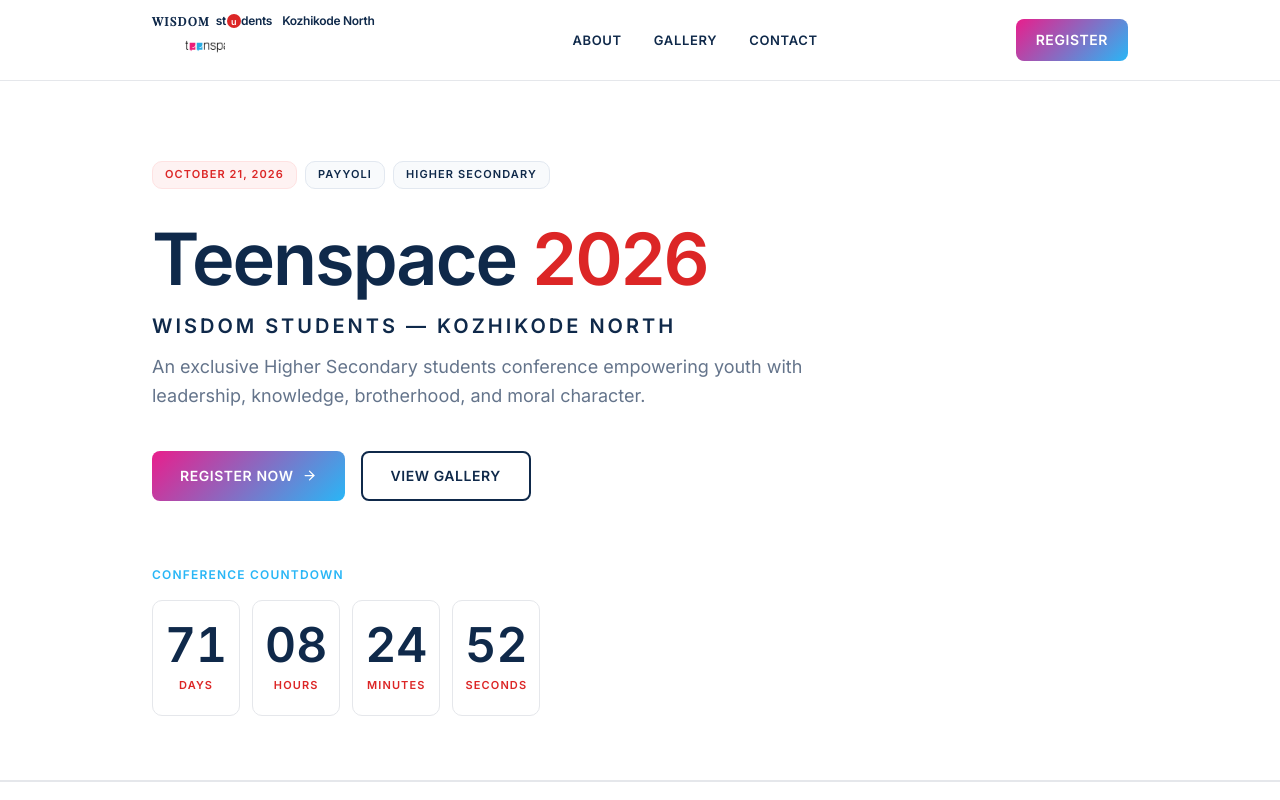
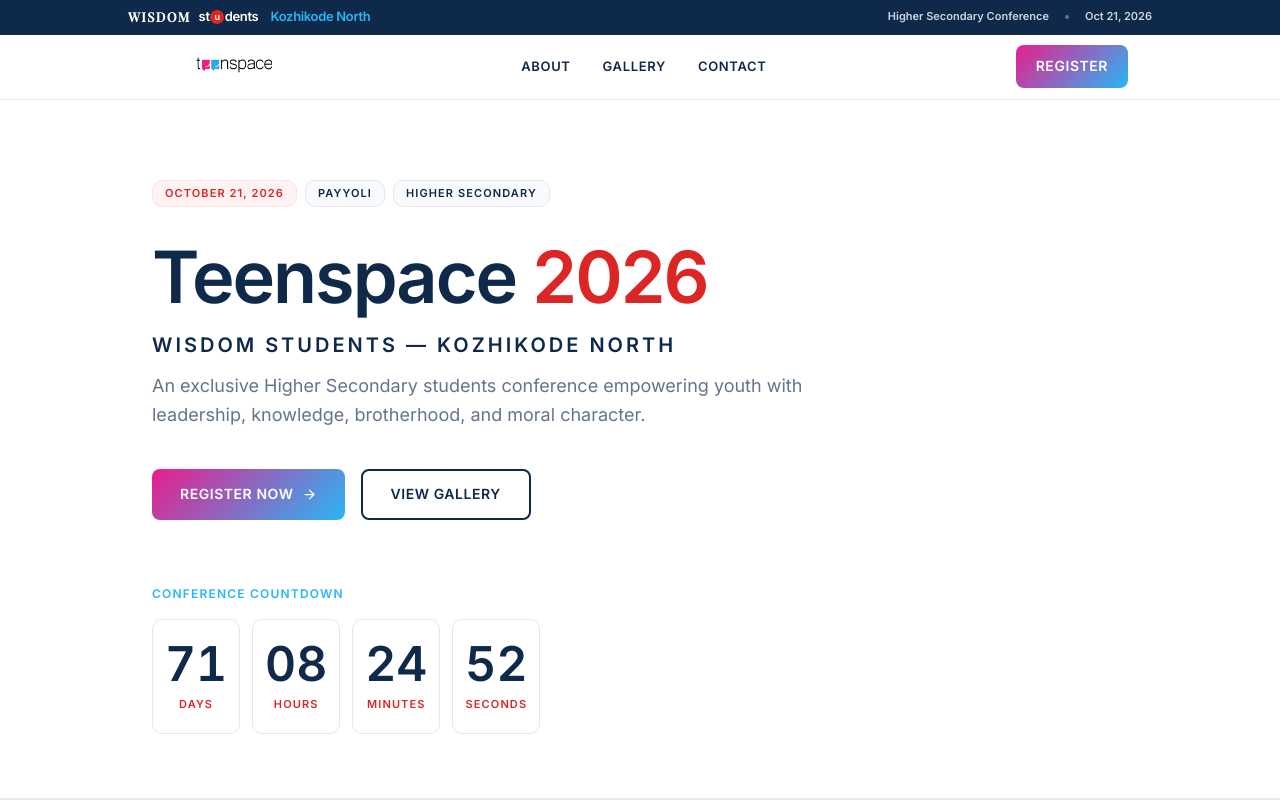
Before and after one commit to Althafx17/teenspace-calicut-north, a React (Vite) app: page / in a window 1280 px wide. Shown: the top 800 px of the page. Built offline with nearby package versions, Linux system fonts and the light colour scheme.

Commit message:
navbar: separate Wisdom Students Kozhikode North logo into top mini-bar & restore main Teenspace logo

```diff
--- a/src/components/Footer.tsx
+++ b/src/components/Footer.tsx
@@ -1,4 +1,4 @@
-import { BrandLogo } from './Navbar'
+import { WisdomStudentsTag } from './Navbar'
 import { socials } from './Contact'
 
 export default function Footer() {
@@ -6,8 +6,20 @@
     <footer className="bg-white border-t border-[#e5e7eb] py-10">
       <div className="max-w-5xl mx-auto px-6 flex flex-col sm:flex-row items-center justify-between gap-6">
 
-        {/* Brand Logo */}
-        <BrandLogo />
+        {/* Brand Logo & Tag */}
+        <div className="flex flex-col items-center sm:items-start gap-1">
+          <WisdomStudentsTag theme="light" />
+          <div className="h-8 overflow-hidden flex items-center justify-start mt-1">
+            <img
+              src="/TEENSPACE-01-2.png"
+              alt="Teenspace Logo"
+              width={100}
+              height={36}
+              decoding="async"
+              className="h-8 w-auto object-contain scale-[1.7] origin-left"
+            />
+          </div>
+        </div>
 
         {/* Navigation & Social Links */}
         <div className="flex flex-col sm:flex-row items-center gap-6">
--- a/src/components/Navbar.tsx
+++ b/src/components/Navbar.tsx
@@ -1,35 +1,20 @@
 import { useState } from 'react'
 import { Menu, X } from 'lucide-react'
+import { socials } from './Contact'
 
-export function BrandLogo({ align = 'start' }: { align?: 'start' | 'center' }) {
-  const isCenter = align === 'center'
+export function WisdomStudentsTag({ theme = 'dark' }: { theme?: 'dark' | 'light' }) {
+  const isDark = theme === 'dark'
   return (
-    <div className={`flex flex-col ${isCenter ? 'items-center text-center' : 'items-start'} justify-center select-none`}>
-      {/* Top Branding Line: WISDOM students Kozhikode North */}
-      <div className="flex items-center gap-1.5 text-[11px] sm:text-[12px] leading-none mb-0.5">
-        <span className="font-serif font-black tracking-widest text-[#0f294a]">
+    <div className="flex items-center gap-2 text-[12px] leading-none select-none">
+      <span className={`font-serif font-black tracking-widest text-[13px] ${isDark ? 'text-white' : 'text-[#0f294a]'}`}>
         WISDOM
       </span>
-        <span className="font-black text-[#0f294a] flex items-center tracking-tight">
+      <span className={`font-black text-[13px] flex items-center tracking-tight ${isDark ? 'text-white' : 'text-[#0f294a]'}`}>
         st<span className="inline-flex items-center justify-center w-3.5 h-3.5 rounded-full bg-[#dc2626] text-white text-[9px] font-black mx-[0.5px] leading-none">u</span>dents
       </span>
-        <span className="font-extrabold text-[#0f294a] ml-1 tracking-tight">
+      <span className={`font-bold text-[13px] tracking-tight ml-1 ${isDark ? 'text-[#29b6f6]' : 'text-[#0f294a]'}`}>
         Kozhikode North
       </span>
-      </div>
-
-      {/* Bottom Logo: Teenspace */}
-      <div className="h-[32px] sm:h-[36px] overflow-hidden flex items-center justify-start">
-        <img
-          src="/TEENSPACE-01-2.png"
-          alt="Teenspace Logo"
-          width={110}
-          height={36}
-          fetchPriority="high"
-          decoding="sync"
-          className="h-[32px] sm:h-[36px] w-auto object-contain scale-[1.65] origin-left"
-        />
-      </div>
     </div>
   )
 }
@@ -44,13 +29,35 @@
   ]
 
   return (
-    <>
-      <header className="sticky top-0 z-50 bg-white border-b border-[#e5e7eb]">
-        <nav className="max-w-5xl mx-auto px-6 h-20 flex items-center justify-between">
+    <header className="sticky top-0 z-50">
+      {/* Mini Top Bar */}
+      <div className="bg-[#0f294a] text-white py-2 px-6 border-b border-slate-800/60">
+        <div className="max-w-5xl mx-auto flex items-center justify-between">
+          <WisdomStudentsTag theme="dark" />
 
-          {/* Logo */}
-          <a href="#home" className="flex items-center">
-            <BrandLogo />
+          <div className="hidden sm:flex items-center gap-4 text-slate-300 text-[11px] font-semibold">
+            <span>Higher Secondary Conference</span>
+            <span className="w-1 h-1 rounded-full bg-slate-500" />
+            <span>Oct 21, 2026</span>
+          </div>
+        </div>
+      </div>
+
+      {/* Main Navbar */}
+      <nav className="bg-white border-b border-[#e5e7eb]">
+        <div className="max-w-5xl mx-auto px-6 h-16 flex items-center justify-between">
+
+          {/* Restored Teenspace Logo */}
+          <a href="#home" className="flex items-center justify-start w-[120px] h-[44px] overflow-hidden">
+            <img
+              src="/TEENSPACE-01-2.png"
+              alt="Teenspace Logo"
+              width={120}
+              height={44}
+              fetchPriority="high"
+              decoding="sync"
+              className="h-[44px] w-auto object-contain scale-[1.8] origin-left"
+            />
           </a>
 
           {/* Desktop Links */}
@@ -79,13 +86,23 @@
           >
             {open ? <X size={22} /> : <Menu size={22} />}
           </button>
+        </div>
       </nav>
-      </header>
 
       {/* Mobile Drawer */}
       {open && (
         <div className="fixed inset-0 z-40 bg-white flex flex-col items-center justify-center gap-8 md:hidden">
-          <BrandLogo align="center" />
+          <div className="flex flex-col items-center gap-3">
+            <WisdomStudentsTag theme="light" />
+            <img
+              src="/TEENSPACE-01-2.png"
+              alt="Teenspace Logo"
+              width={120}
+              height={44}
+              className="h-[44px] w-auto object-contain scale-[1.8] origin-center mt-2"
+            />
+          </div>
+
           <div className="flex flex-col items-center gap-6 mt-4">
             {links.map(l => (
               <a
@@ -98,6 +115,7 @@
               </a>
             ))}
           </div>
+
           <a
             href="#register"
             onClick={() => setOpen(false)}
@@ -107,6 +125,6 @@
           </a>
         </div>
       )}
-    </>
+    </header>
   )
 }
```
Lines whose indentation alone changed are shown as unchanged.
